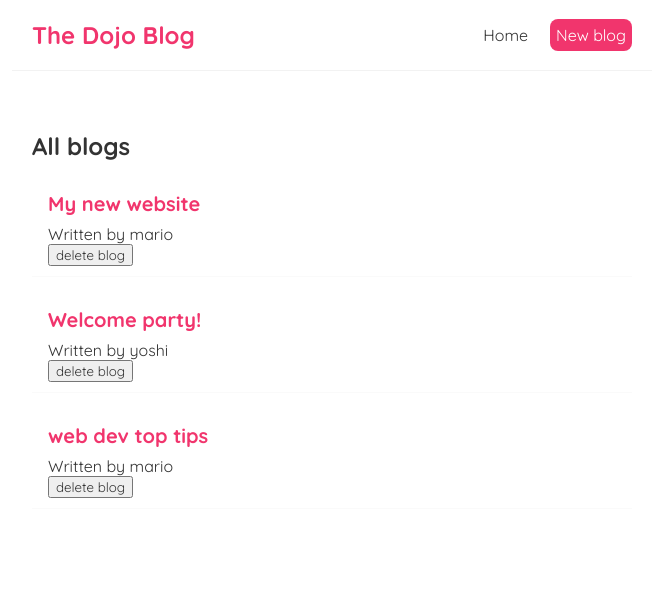
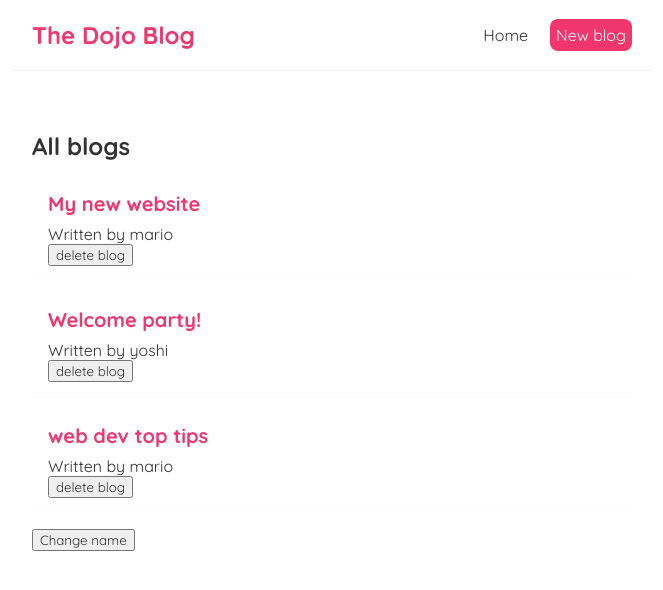
Before and after one commit to zebasp/dojoblog, a React (Create React App) app: page / in a window 1280 px wide. Shown: the top 590 px of the page, without its empty margins (308-971 px from the left). Built offline with nearby package versions, Linux system fonts and the light colour scheme.

Commit message:
15 - useEffect dependencies

```diff
--- a/src/Home.js
+++ b/src/Home.js
@@ -9,6 +9,8 @@
     {title: 'web dev top tips', body: 'lorem ipsum...', author: 'mario', id: 3}
 ]);
 
+const [name, setName] = useState('mario');
+
 const handleDelete = (id) => {
   const newBlogs = blogs.filter(blog => blog.id !== id)
   setBlogs(newBlogs)
@@ -16,12 +18,13 @@
 
 useEffect(() => {
   console.log('useEffect ran')
-  console.log(blogs)
-})
+  console.log(name)
+}, [name])
 
   return (
     <div className="home">
       <BlogList blogs={blogs} title="All blogs" handleDelete={handleDelete}/>
+      <button onClick={() => setName('Luigi')}>Change name</button>
     </div>
   );
 };
```
